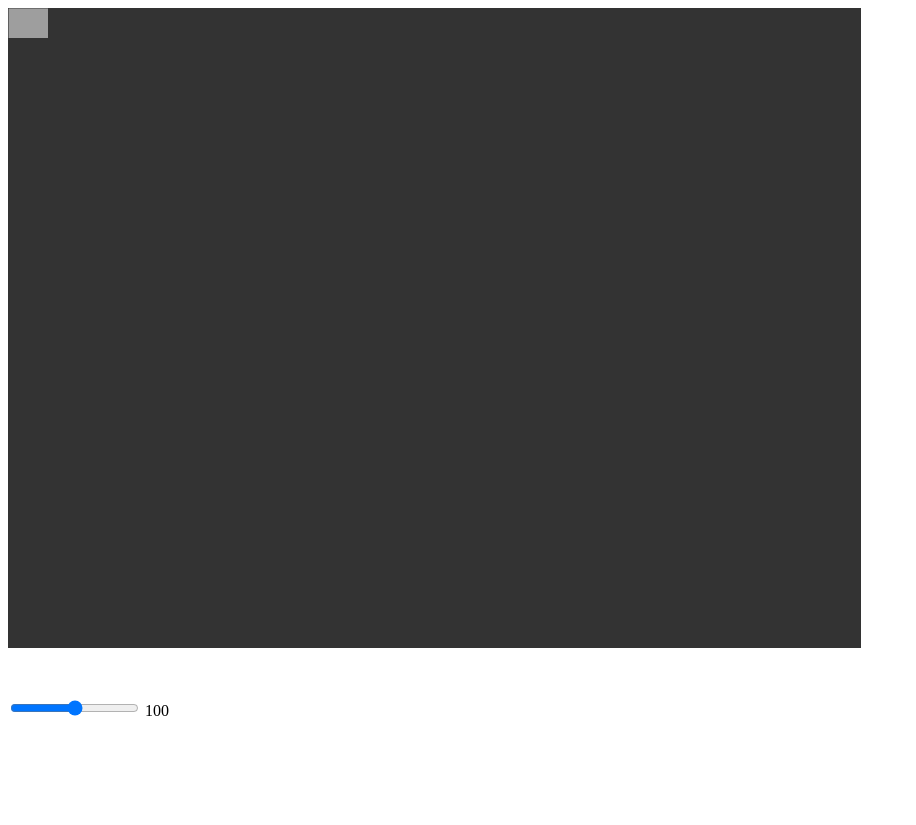
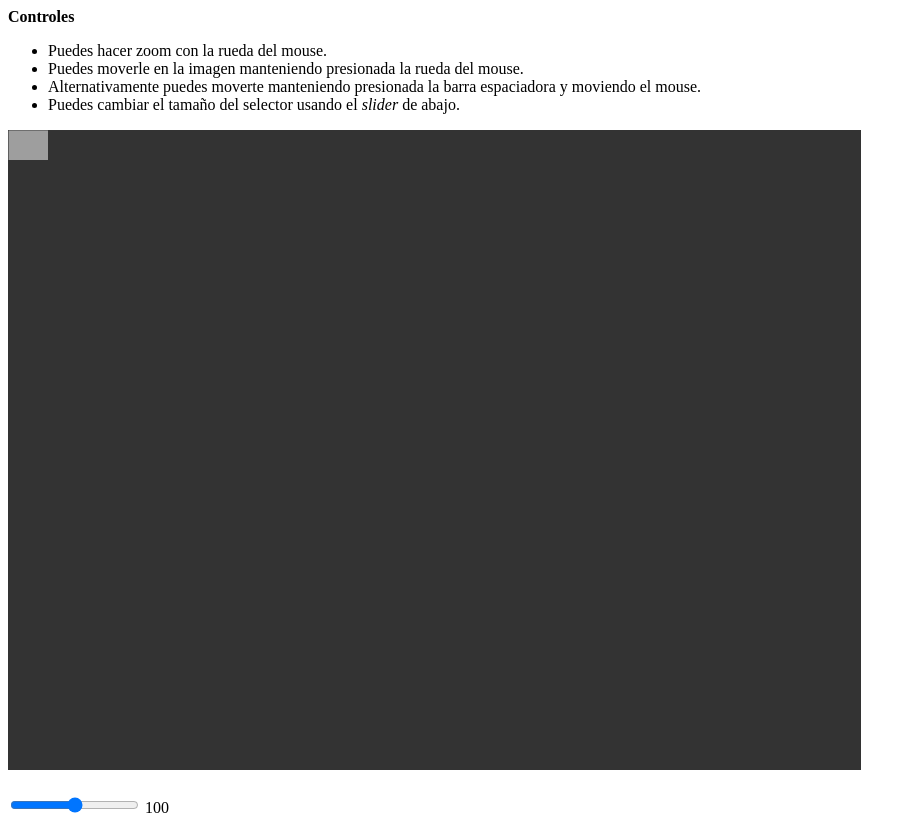
Before and after one commit to lnatero/sonification_mammographies_remake, a plain HTML site: page index.html in a window 1280 px wide. Shown: the whole page, without its empty margins (0-916 px from the left). Before the commit the page ends 800 px from the top, so only its background shows below. Drawn offline with Linux system fonts and the light colour scheme; no server answers.

Commit message:
🚸 + Instrucciones de controles

```diff
--- a/index.html
+++ b/index.html
@@ -107,12 +107,19 @@ window.addEventListener("mousedown", () => {
 
     </script>
 
+<b>Controles</b>
+<ul>
+    <li>Puedes hacer zoom con la rueda del mouse.</li>
+    <li>Puedes moverle en la imagen manteniendo presionada la rueda del mouse.</li>
+    <li>Alternativamente puedes moverte manteniendo presionada la barra espaciadora y moviendo el mouse.</li>
+    <li>Puedes cambiar el tamaño del selector usando el <i>slider</i> de abajo.</li>
+</ul>
 
     <canvas id="rasterCanvas"></canvas>
 
     <script src="canvas.js"></script>
     <!-- <script src="sonification.js"></script> -->
-    <div style="padding-top: 50px;">
+    <div style="padding-top: 25px;">
         <input type="range" id="mySlider" min="0" max="200" value="100" oninput="updateSliderValue(this.value)">
         <span id="sliderValue">100</span>
     </div>
```
